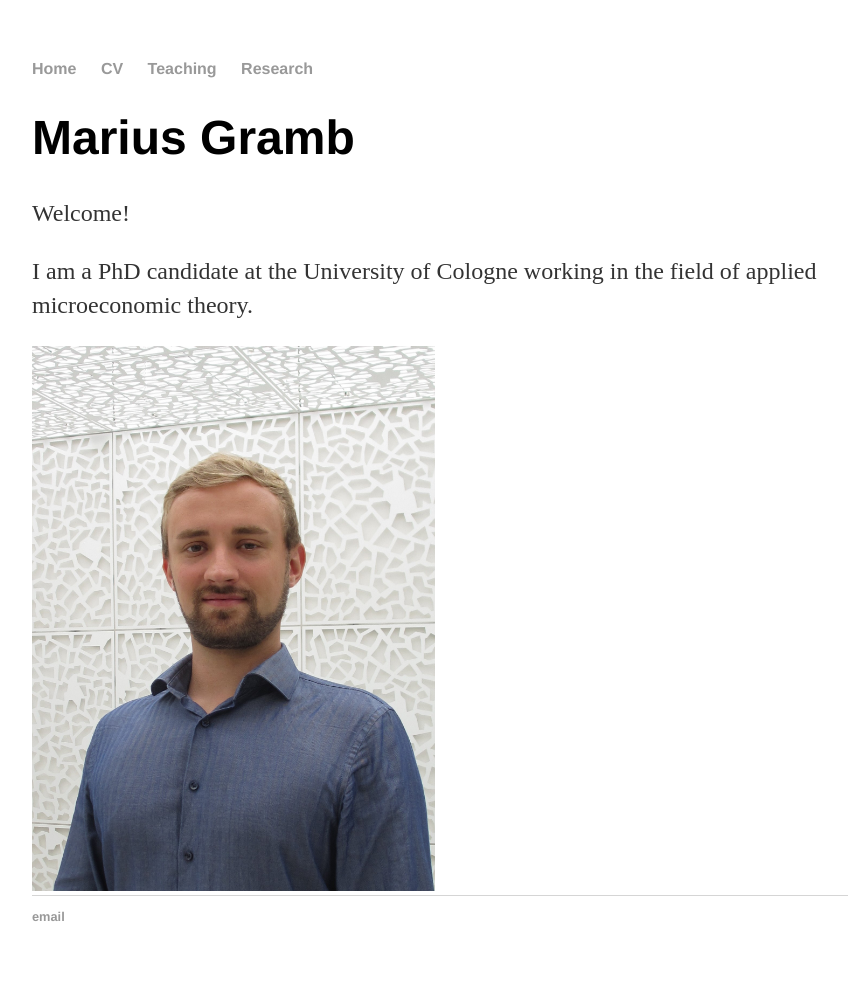
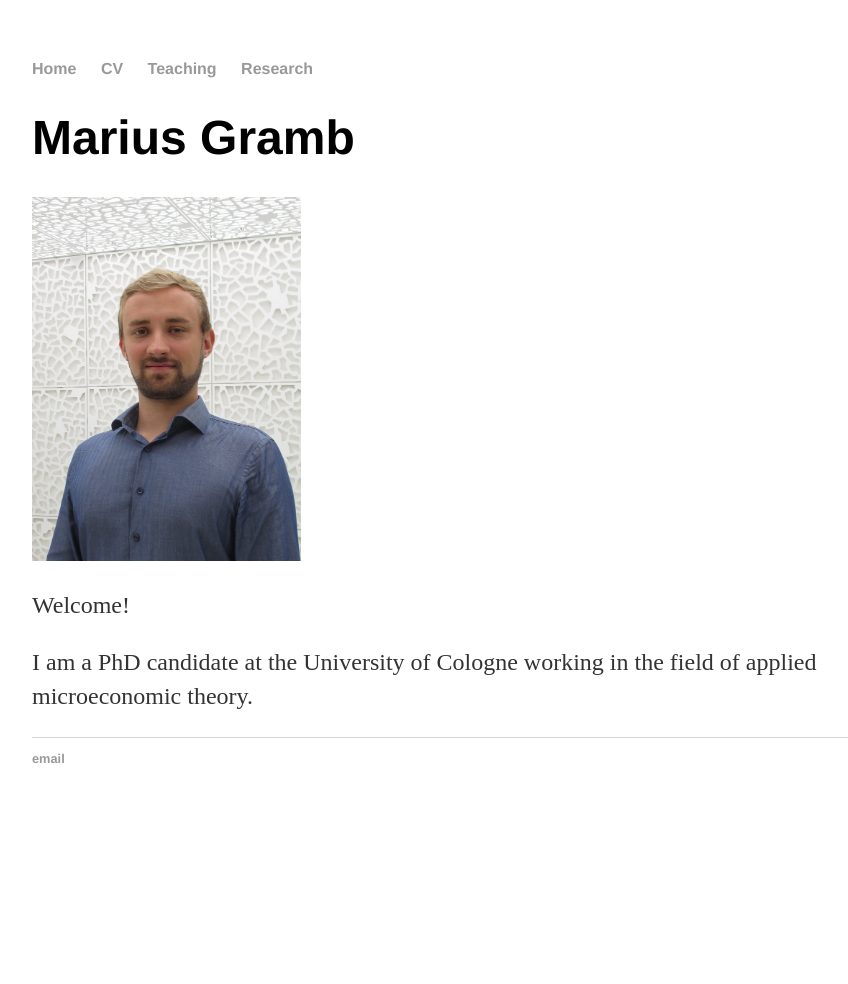
Before and after one commit to mariusgramb/mariusgramb.github.io, a Jekyll site: the page built from index.html, in a window 1280 px wide. Shown: the whole page, without its empty margins (160-1008 px from the left). Built offline with Jekyll 4.4.1, drawn with Linux system fonts in a browser that asks for light colours; after the commit the page ends 900 px from its top, so only the background shows below that.

Commit message:
Update index.html

```diff
--- a/index.html
+++ b/index.html
@@ -4,7 +4,12 @@
 ---
     		<div class="blurb">
         		<h1>Marius Gramb </h1>
-			<p>Welcome! </p>
+    		</div><!-- /.blurb -->
+
+<div style="display:inline-block;vertical-align:top;">
+<img src="images/IMG_1808.jpg" alt="hi" class="inline" width="30%"/>
+</div>
+<div style="display:inline-block;">
+<p>Welcome! </p>
 				<p>I am a PhD candidate at the University of Cologne working in the field of applied microeconomic theory.</p>
-			<img src="images/IMG_1808.jpg" alt="hi" class="inline" width="45%"/>
-    		</div><!-- /.blurb -->
+</div>
```
